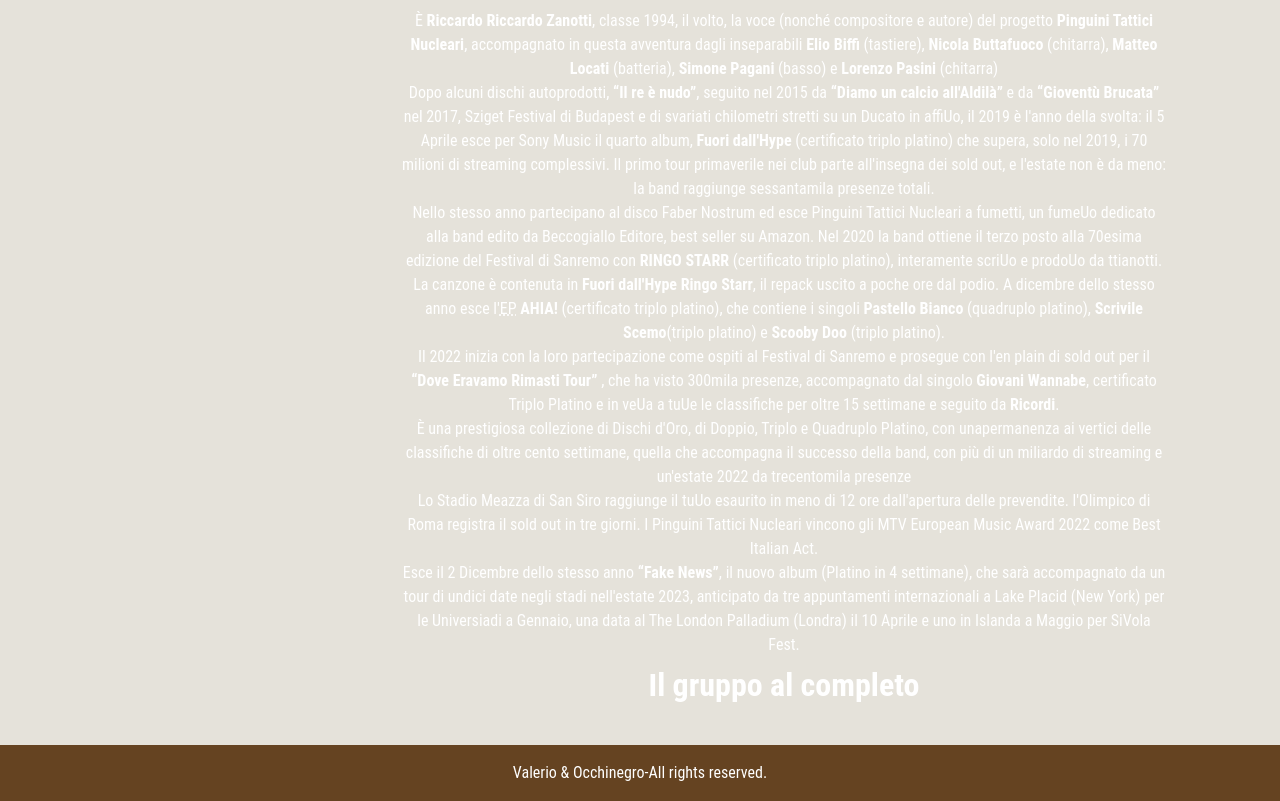
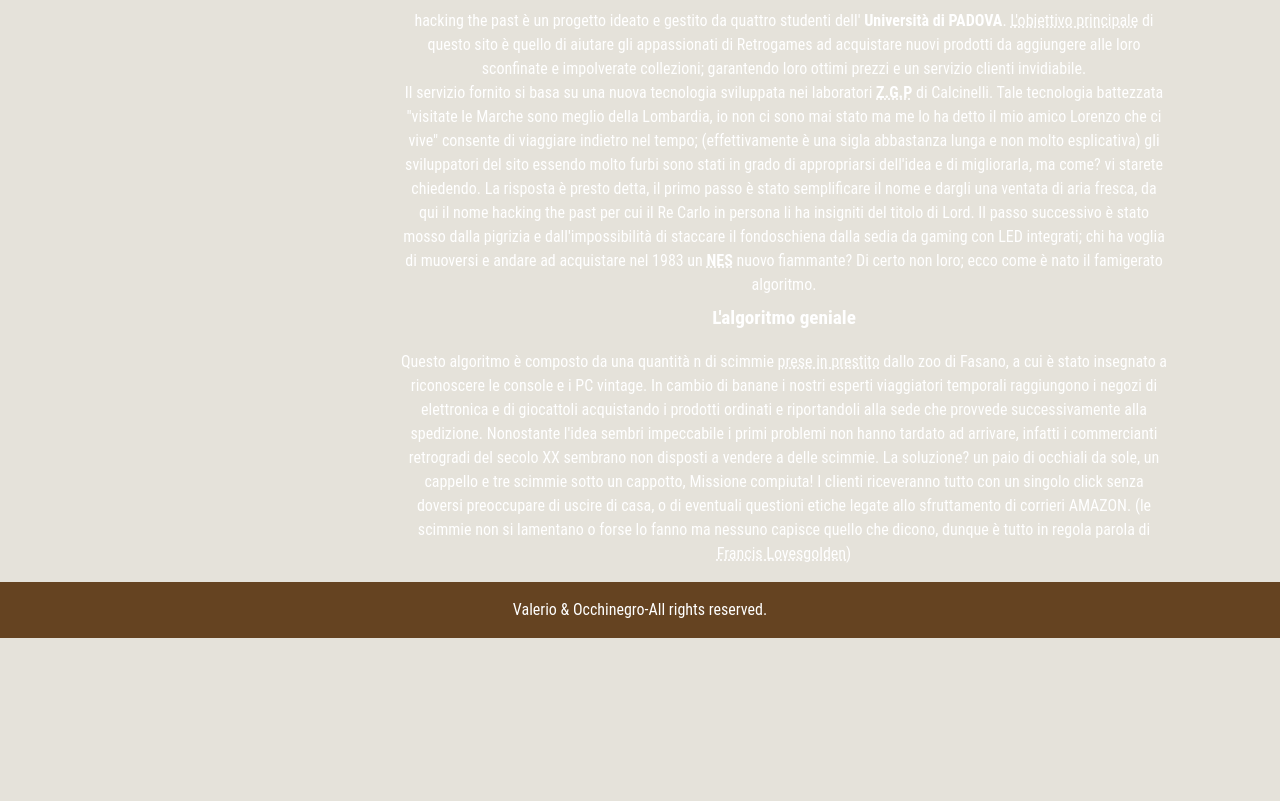
Before and after one commit to Valerio-Occhinegro/Progetto_TecWeb, a plain HTML site: page il_progetto.html in a window 1280 px wide. Shown: the part 422-1223 px from the top of the page. After the commit the page ends 1060 px from the top, so only its background shows below. Drawn offline with Linux system fonts and the light colour scheme; files whose address does not match are found by name.

Commit message:
Update il_progetto.html

```diff
--- a/il_progetto.html
+++ b/il_progetto.html
@@ -30,49 +30,45 @@
 
 
     <main>
-        <h2>La band</h2>
 
-        <p>È <strong>Riccardo Riccardo Zanotti</strong>, classe 1994, il volto, la voce (nonché compositore e autore) del
-            progetto <strong>Pinguini Tattici Nucleari</strong>, accompagnato in questa avventura dagli inseparabili <strong>Elio
-            Biffi</strong> (tastiere), <strong>Nicola Buttafuoco</strong> (chitarra), <strong>Matteo Locati</strong> (batteria), <strong>Simone Pagani</strong> (basso)
-            e <strong>Lorenzo Pasini</strong> (chitarra)</p>
+       <h2>About us</h2>
 
-        <p>Dopo alcuni dischi autoprodotti, <strong>“Il re è nudo”</strong>, seguito nel 2015 da <strong>“Diamo un calcio
-            all'Aldilà”</strong> e da <strong>“Gioventù Brucata”</strong> nel 2017, Sziget Festival di Budapest e di svariati
-            chilometri stretti su un Ducato in affiUo, il 2019 è l'anno della svolta: il 5 Aprile esce per Sony
-            Music il quarto album, <strong>Fuori dall'Hype</strong> (certificato triplo platino) che supera, solo nel 2019, i
-            70 milioni di streaming complessivi. Il primo tour primaverile nei club parte all'insegna
-            dei sold out, e l'estate non è da meno: la band raggiunge sessantamila presenze totali.</p>
+        <p>
+            <span lang="en">hacking the past</span> è un progetto ideato e gestito da quattro studenti dell'
+            <strong>Università di PADOVA</strong>.
+            <abbr title="è prendere un buon voto all'esame di Tecnologie Web">L'obiettivo principale</abbr> di questo sito è
+            quello di aiutare gli appassionati di <span lang="en">Retrogames</span> ad acquistare nuovi prodotti da aggiungere
+            alle loro sconfinate e impolverate collezioni; garantendo loro ottimi prezzi e un servizio clienti invidiabile.
+        </p>
 
-        <p>Nello stesso anno partecipano al disco Faber Nostrum ed esce Pinguini Tattici Nucleari a
-            fumetti, un fumeUo dedicato alla band edito da Beccogiallo Editore, best seller su Amazon.
-            Nel 2020 la band ottiene il terzo posto alla 70esima edizione del Festival di Sanremo
-            con <strong>RINGO STARR</strong> (certificato triplo platino), interamente scriUo e prodoUo da ttianotti. La
-            canzone è contenuta in <strong>Fuori dall'Hype Ringo Starr</strong>, il repack uscito a poche ore dal podio. A
-            dicembre dello stesso anno esce l'<abbr title="Extended Play">EP</abbr> <strong>AHIA!</strong> (certificato triplo platino), che contiene i
-            singoli <strong>Pastello Bianco</strong> (quadruplo platino), <strong>Scrivile Scemo</strong>(triplo platino) e <strong>Scooby
-                Doo </strong>(triplo platino).</p>
+        <p>
+            Il servizio fornito si basa su una nuova tecnologia sviluppata nei laboratori <strong><abbr title="Zio Giuseppe Pera">Z.G.P</abbr></strong>
+            di Calcinelli.
+            Tale tecnologia battezzata "visitate le Marche sono meglio della Lombardia,
+            io non ci sono mai stato ma me lo ha detto il mio amico Lorenzo che ci vive" consente di viaggiare indietro nel tempo;
+            (effettivamente è una sigla abbastanza lunga e non molto esplicativa) gli sviluppatori del sito essendo molto furbi
+            sono stati in grado di appropriarsi dell'idea e di migliorarla, ma come? vi starete chiedendo.
+            La risposta è presto detta, il primo passo è stato semplificare il nome e dargli una ventata di aria fresca, da qui il nome
+            <span lang="en">hacking the past</span> per cui il Re Carlo in persona li ha insigniti del titolo di <span lang="en">Lord</span>.
+            Il passo successivo è stato mosso dalla pigrizia e dall'impossibilità di staccare il fondoschiena dalla sedia da gaming con LED
+            integrati; chi ha voglia di muoversi e andare ad acquistare nel 1983 un <strong><abbr lang="en" title="Nintendo Entertainment System">NES</abbr></strong>
+            nuovo fiammante? Di certo non loro; ecco come è nato il famigerato algoritmo.
+        </p>
 
-        <p>Il 2022 inizia con la loro partecipazione come ospiti al Festival di Sanremo e prosegue con
-            l'en plain di sold out per il <strong>“Dove Eravamo Rimasti Tour”</strong> , che ha visto 300mila presenze,
-            accompagnato dal singolo <strong>Giovani Wannabe</strong>, certificato Triplo Platino e in veUa a tuUe le
-            classifiche per oltre 15 settimane e seguito da <strong>Ricordi</strong>.</p>
+        <h3>L'algoritmo geniale</h3>
+        <p>Questo algoritmo è composto da una quantità n di scimmie <abbr title="rubate">prese in prestito</abbr> dallo zoo di Fasano,
+            a cui è stato insegnato a riconoscere le console e i PC vintage.
+            In cambio di banane i nostri esperti viaggiatori temporali raggiungono i negozi di elettronica e di giocattoli acquistando
+            i prodotti ordinati e riportandoli alla sede che provvede successivamente alla spedizione.
+            Nonostante l'idea sembri impeccabile i primi problemi non hanno tardato ad arrivare, infatti i commercianti retrogradi del
+            secolo XX sembrano non disposti a vendere a delle scimmie.
+            La soluzione? un paio di occhiali da sole, un cappello e tre scimmie sotto un cappotto, Missione compiuta!
+            I clienti riceveranno tutto con un singolo click senza doversi preoccupare di uscire di casa, o di eventuali questioni etiche
+            legate allo sfruttamento di corrieri AMAZON.
+            (le scimmie non si lamentano o forse lo fanno ma nessuno capisce quello che dicono, dunque è tutto in regola parola di
+            <abbr  title="Francesco Amadori"><span lang="en">Francis Lovesgolden</span></abbr>)
+        </p>
 
-        <p>È una prestigiosa collezione di Dischi d'Oro, di Doppio, Triplo e Quadruplo Platino, con
-            unapermanenza ai vertici delle classifiche di oltre cento settimane, quella che accompagna il
-            successo della band, con più di un miliardo di streaming e un'estate 2022 da trecentomila
-            presenze</p>
-
-        <p>Lo Stadio Meazza di San Siro raggiunge il tuUo esaurito in meno di 12 ore dall'apertura delle
-            prevendite. l'Olimpico di Roma registra il sold out in tre giorni. I Pinguini Tattici Nucleari
-            vincono gli MTV European Music Award 2022 come Best Italian Act.</p>
-
-        <p>Esce il 2 Dicembre dello stesso anno <strong>“Fake News”</strong>, il nuovo album (Platino in 4 settimane),
-            che sarà accompagnato da un tour di undici date negli stadi nell'estate 2023, anticipato da
-            tre appuntamenti internazionali a Lake Placid (New York) per le Universiadi a Gennaio, una
-            data al The London Palladium (Londra) il 10 Aprile e uno in Islanda a Maggio per SiVola Fest.</p>
-
-        <h2>Il gruppo al completo</h2>
 
     </main>
     <footer><P>Valerio &amp; Occhinegro-<span lang="en">All rights reserved.</span></P></footer>
```
